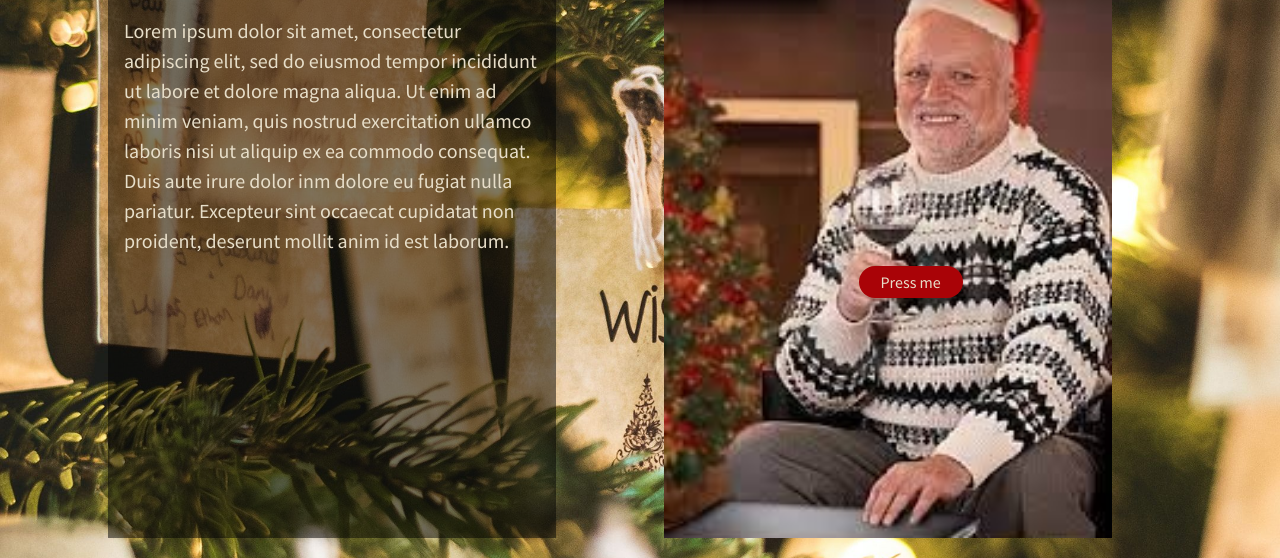
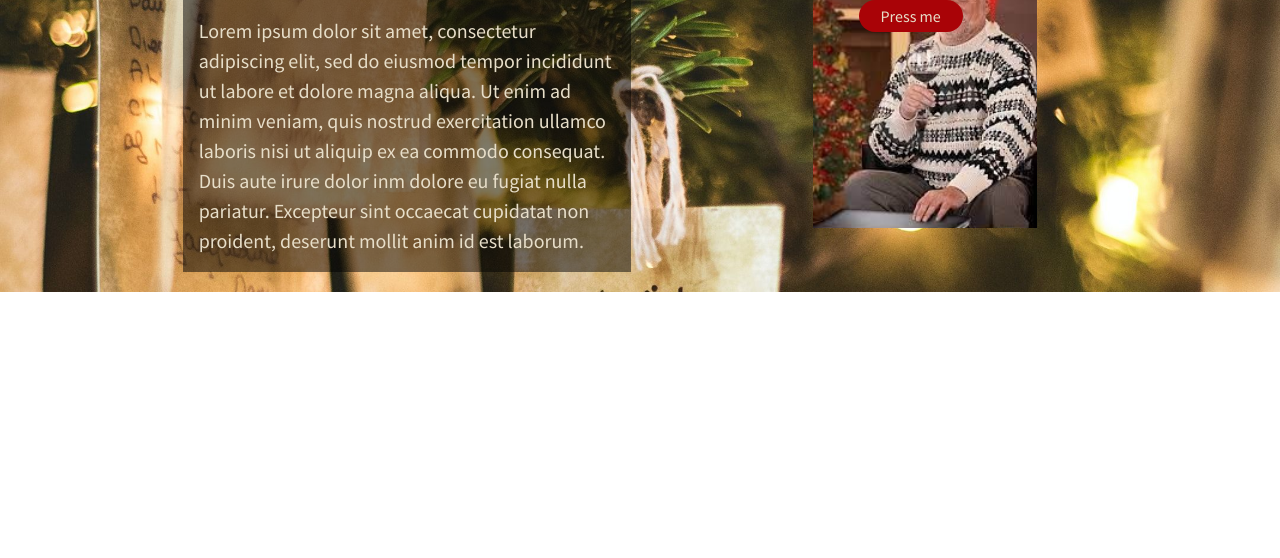
Before and after one commit to ToniHalmetoja/santas-workshop, a website: page public/index.html in a window 1280 px wide. Shown: the part 614-1172 px from the top of the page. After the commit the page ends 906 px from the top, so only its background shows below. Drawn offline with Linux system fonts and the light colour scheme.

Commit message:
Desktop layout
Grid items now also align. Santa picture will have to be manually resized if desired, but in all honesty it's better at this size due to the source image.

```diff
--- a/public/index.html
+++ b/public/index.html
@@ -84,7 +84,7 @@
                 </p>
 
 			</section>
-            <section class="lg:basis-2/5 md:m-5 lg:mr-20 relative">
+            <section class="basis:1/3 lg:basis-1/5 md:m-5 lg:mr-20 relative">
                 <img class="w-screen" src="santa.jpeg" alt="Tomten med ett vinglas i handen">
                 <button class="bg-secondary-default w-santaButtonWidthMobile h-santaButtonHeighthMobile rounded-santaButton text-pearl absolute right-1/3 bottom-60 hover:bg-secondary-hover active:bg-secondary-active">Press me</button>
             </section>
```
Also changed, not shown: public/styles.css.
